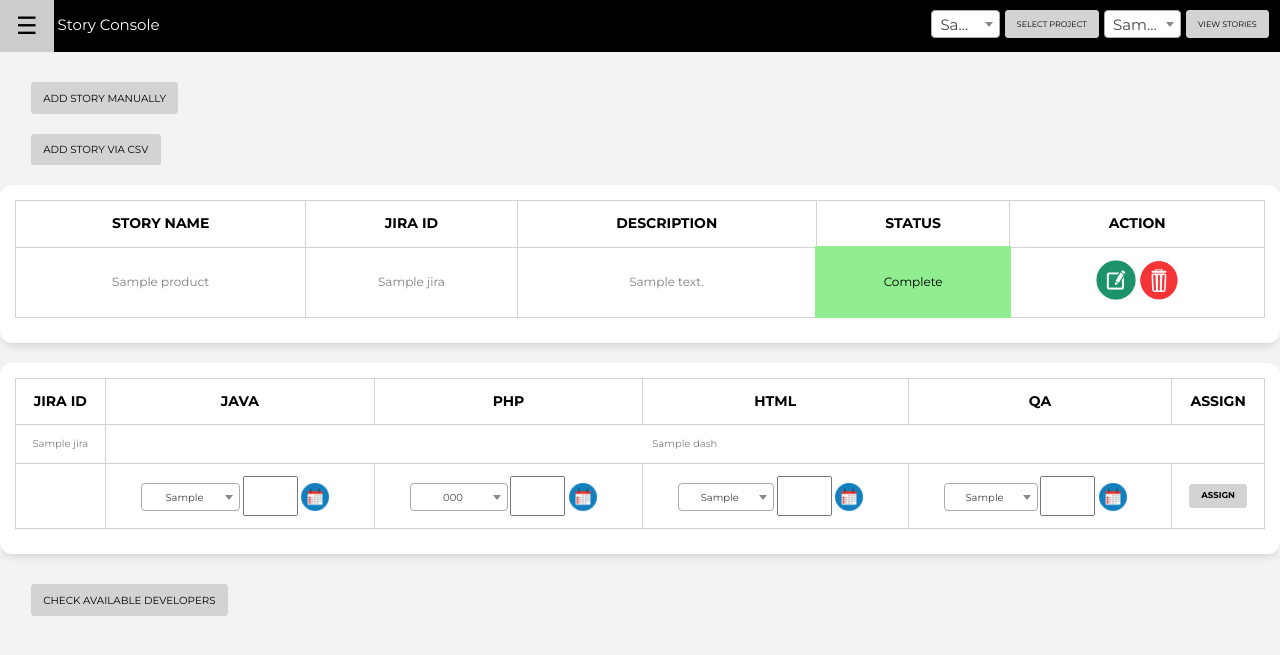
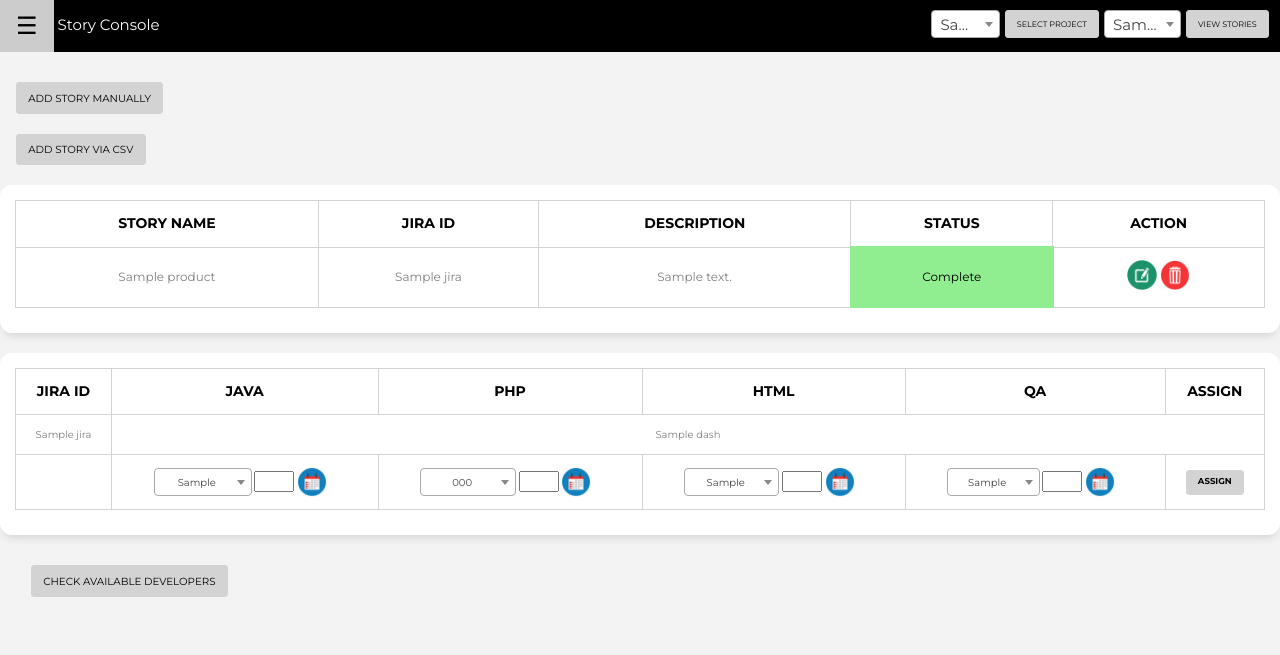
Before and after one commit to anshumanairy/Sprint-Management, a Django app: template arc/templates/view_story.html in a window 1280 px wide. Shown: the top 655 px of the page. Run offline with Django 3.2, Linux system fonts and the light colour scheme; tables that the repository leaves empty hold one stand-in row (values such as "Sample post"); the template is opened without the code that fills it: values that come from a table or form of the project are taken from there, most other values are stand-ins (such as "Sample title", 1, 10 or a date in 2020); some libraries are stand-ins or nearby versions.

Commit message:
12:19 PM Improved UI

```diff
--- a/arc/static/main.css
+++ b/arc/static/main.css
@@ -106,7 +106,6 @@
 .table100.ver3 td {
   color: #808080;
   border: 1px solid lightgrey;
-  line-height: 1.4;
 }
 
 .table100.ver3 th {
@@ -128,8 +127,8 @@
 }
 
 .table100.ver3 .row100 td:hover, th:hover{
-  background-color: #6c7ae0;
-  color: #fff;
+  background-color: #d4d4d4;
+  color: black;
 }
 
 /*==================================================================
--- a/arc/templates/view_story.html
+++ b/arc/templates/view_story.html
@@ -59,8 +59,7 @@
         overflow-x: hidden;
       }
       #c{
-        height:40px;
-        width:55px;
+        width:40px;
       }
       body{
         font-family: Montserrat;
@@ -74,14 +73,11 @@
       }
       #back{
         background-color:   #f2f5f2;
+        width:500px;
       }
       #a{
         background-color: white;
         color:black;
-      }
-      #f,#h{
-        width:550px;
-        padding-left: 15px;
       }
       #read{
         background-color: lightgrey;
@@ -195,6 +191,9 @@
       background-color: Green !important;
       color: White !important;
       }
+      /* #allocate1,#csv1{
+        display: inline-block;
+      } */
     </style>
 
     {% if messages %}
@@ -273,19 +272,17 @@
     </script>
 
   <div id="hid2">
-
-    <div class="container-fluid">
+    <div id="allocate1">
       <div class="col-md-2">
         <button class="btn example_c"  onclick="w4_open()" id="allocate"><small>Add Story Manually</small></button>
       </div>
     </div>
 
-    <div class="container-fluid">
+    <div id="csv1">
       <div class="col-md-2">
         <button class="btn example_c"  onclick="w6_open()" id="csv"><small>Add Story via CSV</small></button>
       </div>
     </div>
-
   </div>
 
 <form style="display:none" method="POST" enctype="multipart/form-data" id="h">
@@ -493,14 +490,14 @@ function w4_close() {
                   <td>
                     <!-- <form method="GET"> -->
                     <div class="ec">
-                      <input type="image" src="{% static '/edit.png' %}" onclick="w5_open({{d.id}})" id="edit" style="width:40px;height:40px;">
+                      <input type="image" src="{% static '/edit.png' %}" onclick="w5_open({{d.id}})" id="edit" style="width:30px;height:30px;">
                     </div>
                     <!-- </form> -->
                     <div class="dc">
                       <form method="get" id="x{{d.id}}">
                         {% csrf_token %}
                         <input type="hidden" name="delete_story" value="{{ d.id }}">
-                        <input type="image" src="{% static '/delete1.png' %}" style="width:40px;height:40px;" id="delete">
+                        <input type="image" src="{% static '/delete1.png' %}" style="width:30px;height:30px;" id="delete">
                       </form>
                     </div>
                     <script type="text/javascript">
```
Also changed, not shown: arc/templates/product.html (+7 -2 lines), arc/templates/qaprg.html (+8 -7 lines).
